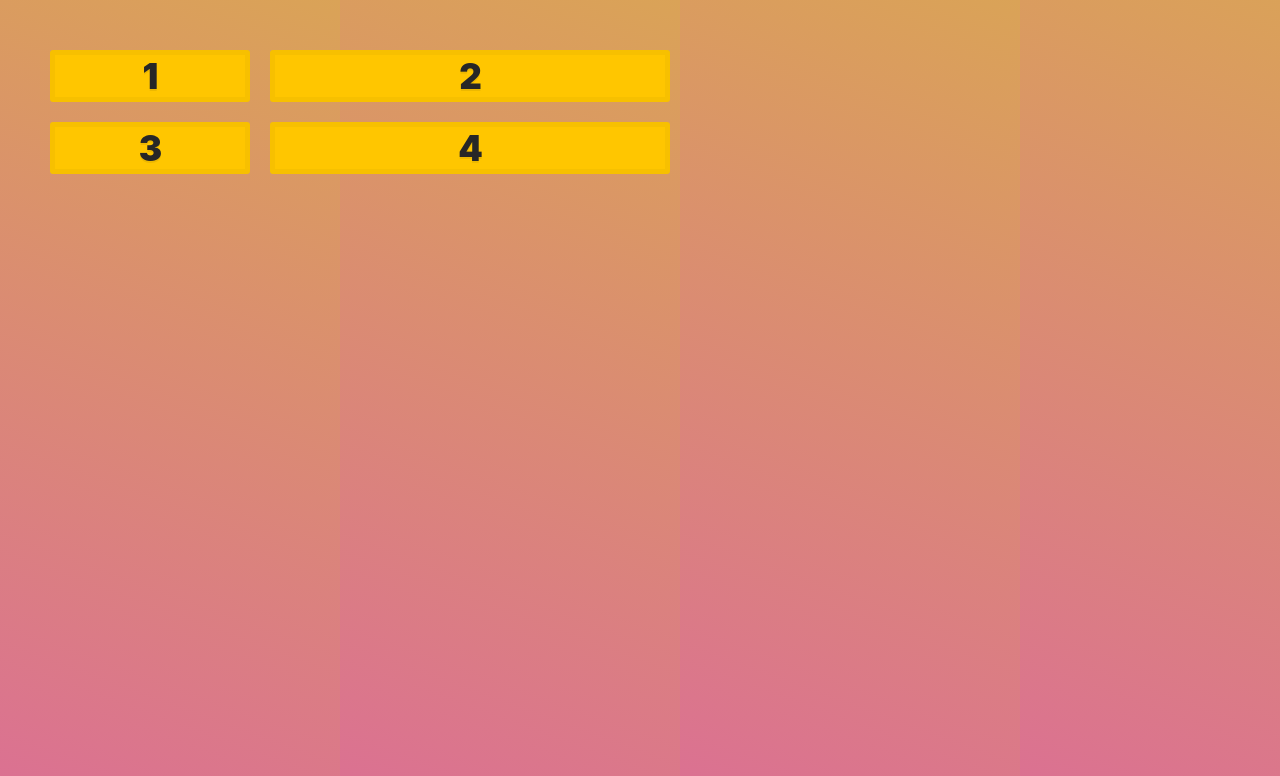
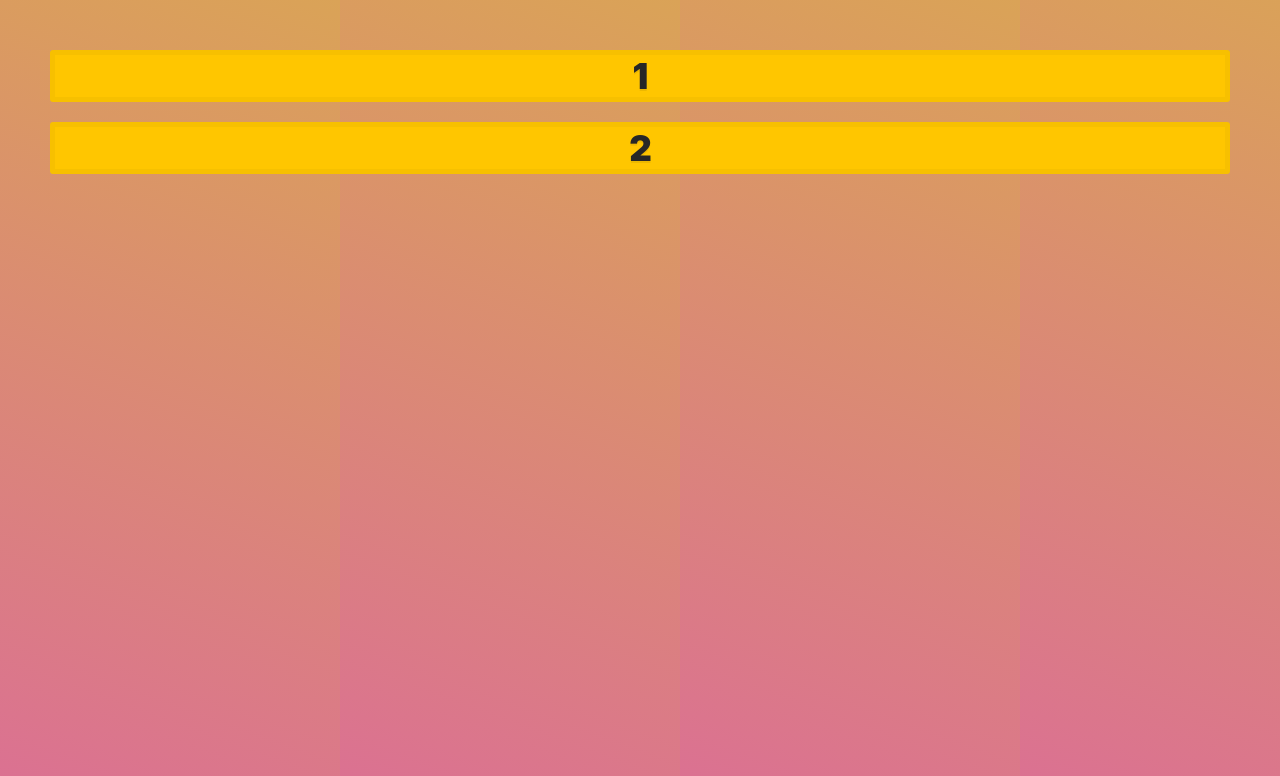
Before and after one commit to pavkout/css-grid, a website: page index.html in a window 1280 px wide. Drawn offline with Linux system fonts and the light colour scheme.

Commit message:
Auto Flow
Auto Flow

```diff
--- a/index.html
+++ b/index.html
@@ -8,18 +8,15 @@
     </head>
     <body>
         <div class="container">
-            <!-- Column explicit -->
             <div class="item">1</div>
             <div class="item">2</div>
-            <div class="item">3</div>
-            <div class="item">4</div>
 
-            <!-- Row explicit-->
-            <!-- <div class="item">5</div>
-            <div class="item">6</div> -->
+            <!-- <div class="item">3</div> -->
 
-            <!-- Row auto -->
-            <!-- <div class="item">7</div>
+            <!-- <div class="item">4</div>
+            <div class="item">5</div>
+            <div class="item">6</div>
+            <div class="item">7</div>
             <div class="item">8</div> -->
         </div>
         <style>
@@ -27,16 +24,13 @@
                 display: grid;
                 grid-gap: 20px;
 
-                /* Column explicit */
-                grid-template-columns: 200px 400px;
+                /* Auto flow */
+                /* grid-template-columns: 400px 200px; */
 
-                /* Row explicit */
-                /* grid-template-rows: 50px 100px; */
+                /* Auto flow (column, row, dense)*/
+                /* grid-auto-flow: column; */
 
-                /* Row auto */
-                /* grid-auto-rows: 100px; */
-
-                /* Column auto */
+                /* Auto column */
                 /* grid-auto-columns: 100px; */
             }
         </style>
```
